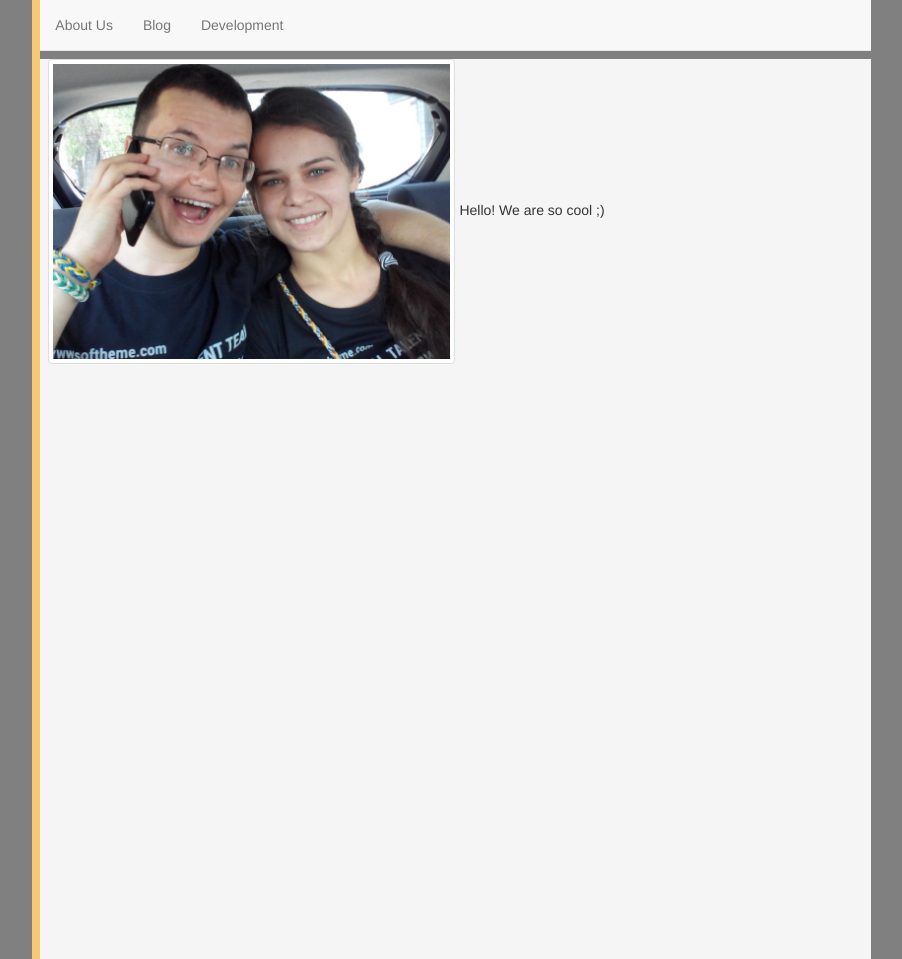
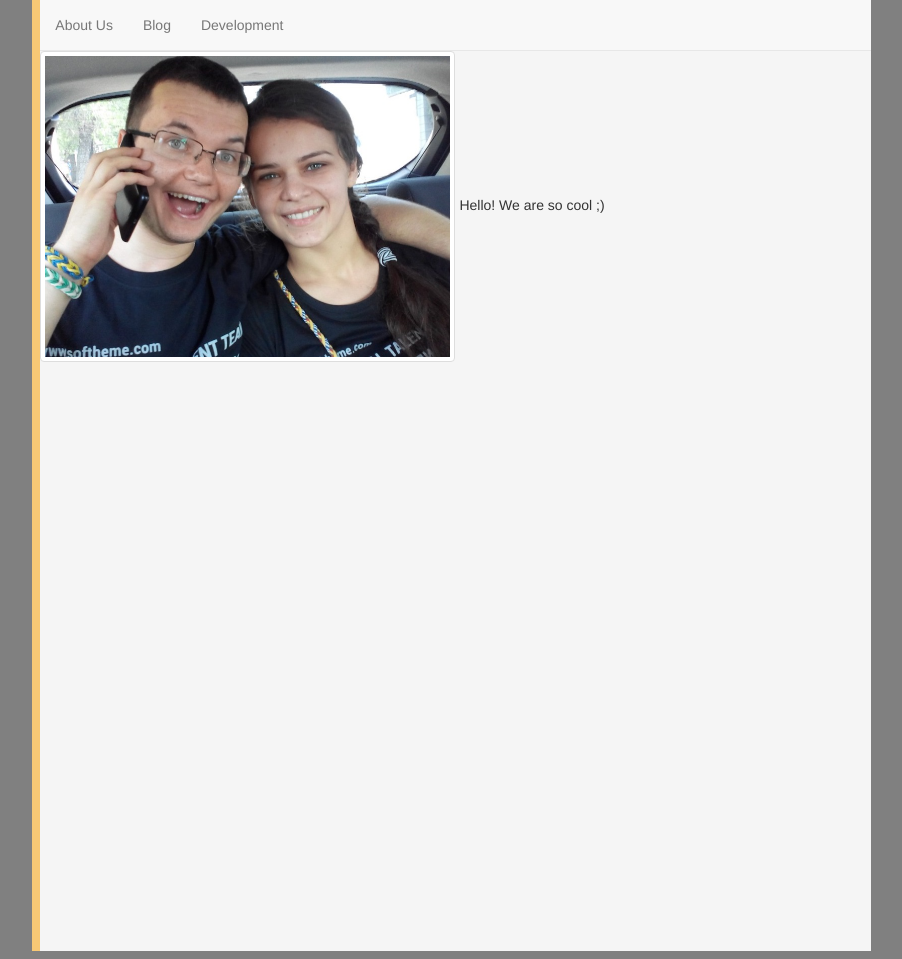
Before and after one commit to CrazyCouple/CrazyCouple.github.io, a Jekyll site: the page built from index.html, in a window 1280 px wide. Shown: the whole page, without its empty margins (181-1083 px from the left). Built offline with Jekyll 4.4.1, drawn with Linux system fonts in a browser that asks for light colours.

Commit message:
About Us page

```diff
--- a/index.html
+++ b/index.html
@@ -2,7 +2,7 @@
 layout: default
 ---
 
-<div style="margin: 8px">
+<div style="pagging: 8px">
 <span>
 	 <img class ="img-thumbnail", src="resources/We.jpg", style="max-width:50%;max-height:50%;overflow: hidden;">
 </span>
```
